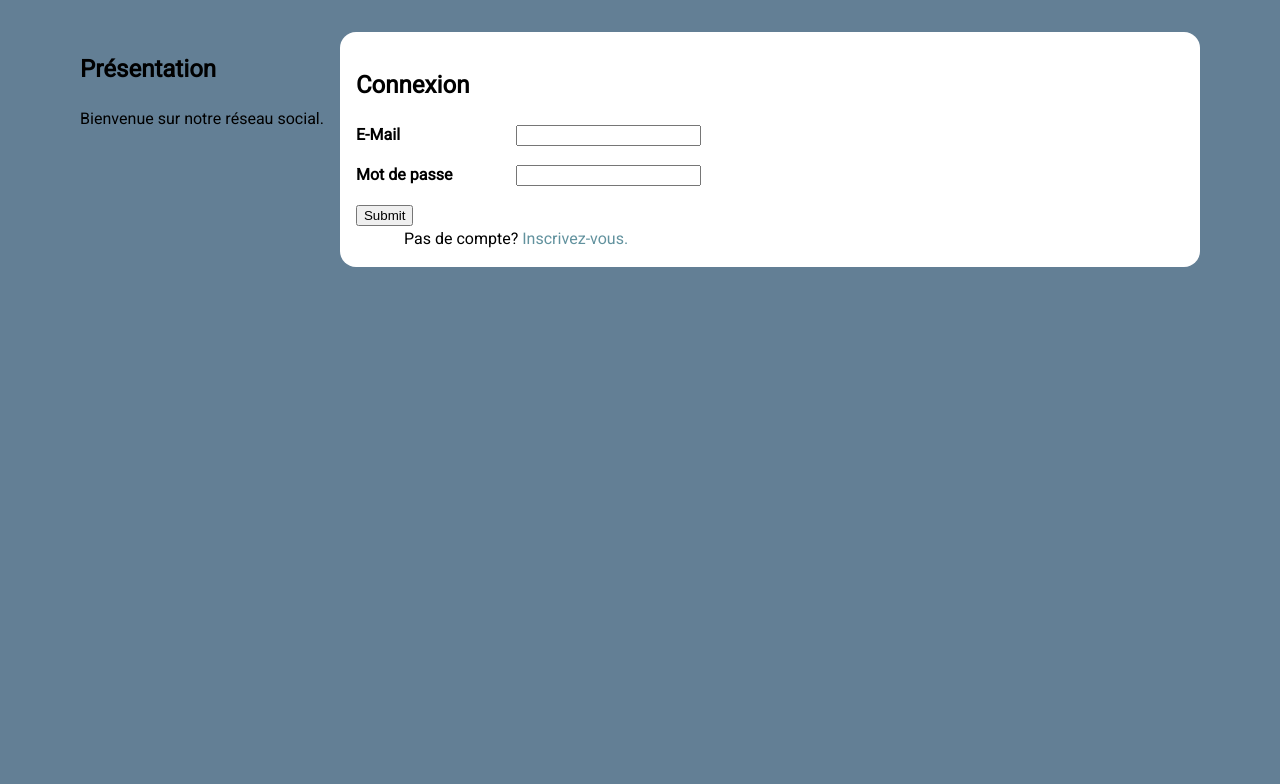
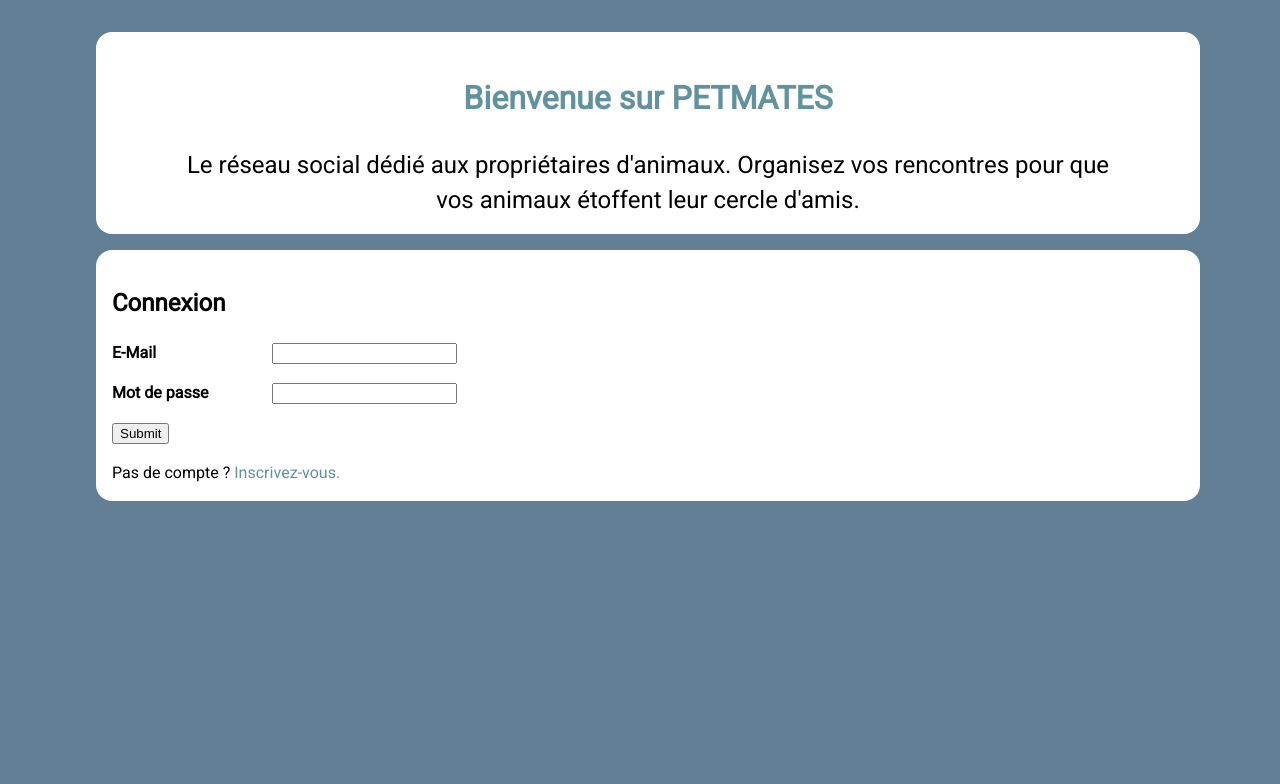
Before and after one commit to GaetanSourisse/PetMates_social_network, a PHP site: page /login.php in a window 1280 px wide. Shown: the part 88-872 px from the top of the page. Run offline with PHP 8.4, Linux system fonts and the light colour scheme; a user stored in the database is signed in; data comes from the database, SQL or seed files in the repository.

Commit message:
clear code comment

```diff
--- a/login.php
+++ b/login.php
@@ -16,17 +16,17 @@ session_start();
 
     <div id="wrapper">
 
-        <aside>
-            <h2>Présentation</h2>
-            <p>Bienvenue sur notre réseau social.</p>
-        </aside>
         <main>
+            <article>
+                <h2 class="bienvenue">Bienvenue sur PETMATES</h2>
+                <p class="accroche">Le réseau social dédié aux propriétaires d'animaux. Organisez vos rencontres pour
+                    que vos animaux
+                    étoffent leur cercle d'amis.</p>
+            </article>
             <article>
                 <h2>Connexion</h2>
                 <?php
-                /**
-                 * TRAITEMENT DU FORMULAIRE
-                 */
+                // traitement du formulaire connexion
 
                 $enCoursDeTraitement = isset($_POST['email']);
                 if ($enCoursDeTraitement) {
@@ -34,19 +34,19 @@ session_start();
                     $emailAVerifier = $_POST['email'];
                     $passwdAVerifier = $_POST['motpasse'];
 
-                    //Etape 4 : Petite sécurité
+                    // Petite sécurité
                     // pour éviter les injection sql : https://www.w3schools.com/sql/sql_injection.asp
                     $emailAVerifier = $mysqli->real_escape_string($emailAVerifier);
                     $passwdAVerifier = $mysqli->real_escape_string($passwdAVerifier);
                     // on crypte le mot de passe pour éviter d'exposer notre utilisatrice en cas d'intrusion dans nos systèmes
                     $passwdAVerifier = md5($passwdAVerifier);
-                    //Etape 5 : construction de la requete
+                    // construction de la requete
                     $lInstructionSql = "SELECT * "
                         . "FROM users "
                         . "WHERE "
                         . "email LIKE '" . $emailAVerifier . "'"
                     ;
-                    // Etape 6: Vérification de l'utilisateur
+                    // Vérification de l'utilisateur
                     $res = $mysqli->query($lInstructionSql);
                     $user = $res->fetch_assoc();
                     if (!$user or $user["password"] != $passwdAVerifier) {
@@ -62,10 +62,10 @@ session_start();
                             </dl>
                             <input type='submit'>
                         </form>
-                        <p>
-                            Pas de compte?
+                        <div class="pasdecompte">
+                            Pas de compte ?
                             <a href='registration.php'>Inscrivez-vous.</a>
-                        </p>
+                        </div>
                     <?php
                     } else {
                         echo "Votre connexion est un succès : " . $user['alias'] . ".";
@@ -86,10 +86,10 @@ session_start();
                         </dl>
                         <input type='submit'>
                     </form>
-                    <p>
-                        Pas de compte?
-                        <a href='registration.php'>Inscrivez-vous.</a>
-                    </p>
+                    <div class="pasdecompte">
+                        Pas de compte ?
+                        <a href='registration.php'> Inscrivez-vous.</a>
+                    </div>
                 <?php
                 }
                 ?>
--- a/style.css
+++ b/style.css
@@ -266,3 +266,19 @@ body>header #tags .deroulant:hover {
     text-decoration: underline;
     background-color: #99b;
 }
+
+/* page login*/
+.pasdecompte{
+    margin-top: 1em;
+}
+
+.bienvenue {
+    color: #62929E;
+    font-size: xx-large;
+    text-align: center;
+}
+
+.accroche{
+    font-size: x-large;
+    text-align: center;
+}
```
Also changed, not shown: admin.php (+26 -24 lines), feed.php (+6 -6 lines), followers.php (+4 -6 lines).
